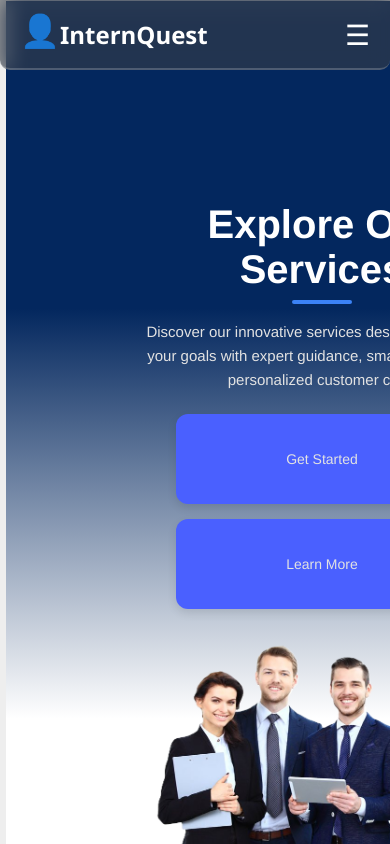
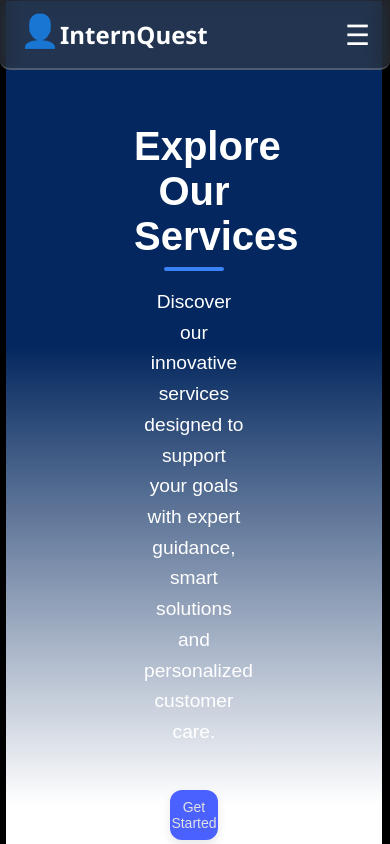
Before and after one commit to kaveenskn/InternQuest-web-Group2, a React (Vite) app: page /employers in a window 390 px wide. Built offline with nearby package versions, Linux system fonts and the light colour scheme.

Commit message:
styles change

```diff
--- a/src/App.css
+++ b/src/App.css
@@ -1,12 +1,24 @@
 /* App.css */
 
-html, body {
-  margin-left: 0;
-  margin-right: 0;
+*,
+*::before,
+*::after {
+  margin: 0;
   padding: 0;
-  overflow: hidden; /* Prevents both x and y scroll */
+  box-sizing: border-box;
+}
+
+html, body, #root {
   height: 100%;
   width: 100%;
-  box-sizing: border-box;
+  overflow-x: hidden;
+  background-color: #000; /* Or your preferred background */
   font-family: sans-serif;
 }
+
+.wrapper, .container {
+  margin: 0 !important;
+  padding: 0 !important;
+  width: 100% !important;
+  max-width: 100% !important;
+}
--- a/src/pagestyles/profilePage.css
+++ b/src/pagestyles/profilePage.css
@@ -3,7 +3,7 @@
   width: 102%;
   height: 30%;
  margin-top: -13px;
-  margin-left: -15px;
+  margin-left: -16px;
  background: linear-gradient(to left, #0d47a1 20%, black 70%);
  padding-top: 20px;
 }
@@ -29,9 +29,9 @@
 
 @media (max-width: 768px) {
   .profile-page {
-    width: 105%;
+    width: 106%;
     margin-right: 0;
-    margin-left: -10px;
+    margin-left: -13px;
     padding-right: 10px;
     padding-left: 15px;
   }
--- a/src/styles/hero.css
+++ b/src/styles/hero.css
@@ -12,12 +12,12 @@
   width: 102%;
   gap: 40px;
   margin-top: -10px;
-   margin-left: -13px;
+   margin-left: -15px;
 }
 
 .hero-text {
   width: 40%;
-  margin-top: 120px;
+  margin-top: 75px;
   display: flex;
   flex-direction: column;
   justify-content: center;
@@ -32,9 +32,9 @@
   line-height: 1.3;
 }
 
-.hero-text p {
-  font-size: 1.3rem;
-color: black;
+.hero-text .hero-description {
+  font-size: 1.2rem;
+  color: black;
   margin-bottom: 30px;
   text-align: center;
   line-height: 1.6;
@@ -88,6 +88,7 @@ color: black;
     text-align: center;
     padding: 80px 20px;
     margin-left: -5px;
+     margin-top: -100px;
   }
 
   .hero-text,
@@ -99,8 +100,9 @@ color: black;
     font-size: 2.2rem;
   }
 
-  .hero-text p {
+  .hero-text .hero-description{
     text-align: center;
+    color: white;
   }
 
   .button-group {
--- a/src/styles/profileDisplay.css
+++ b/src/styles/profileDisplay.css
@@ -2,7 +2,7 @@
 .profile-panel {
   background: white;
   border-radius: 30px;
-  padding: 20px;
+  padding: 25px;
   flex: 1 1 350px;
   box-shadow: 0 4px 12px rgba(0, 0, 0, 0.1);
 }
```
